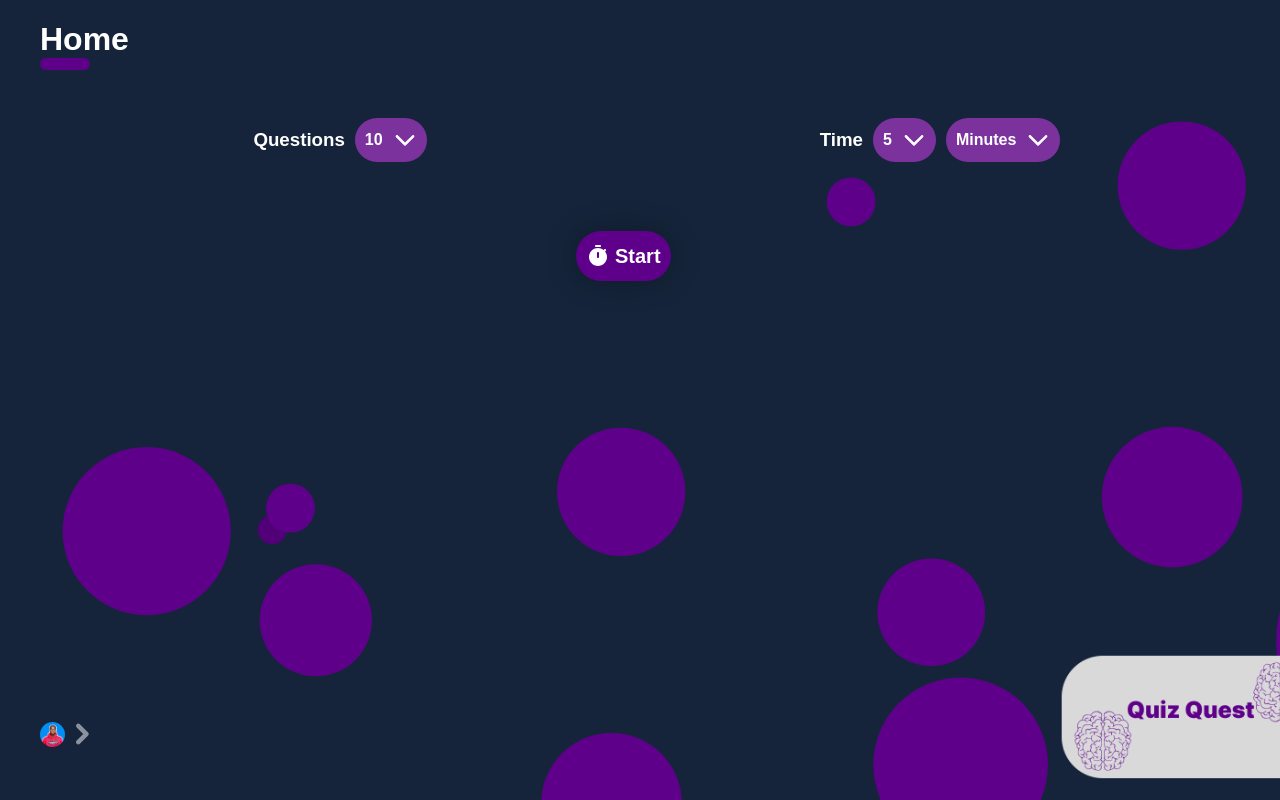
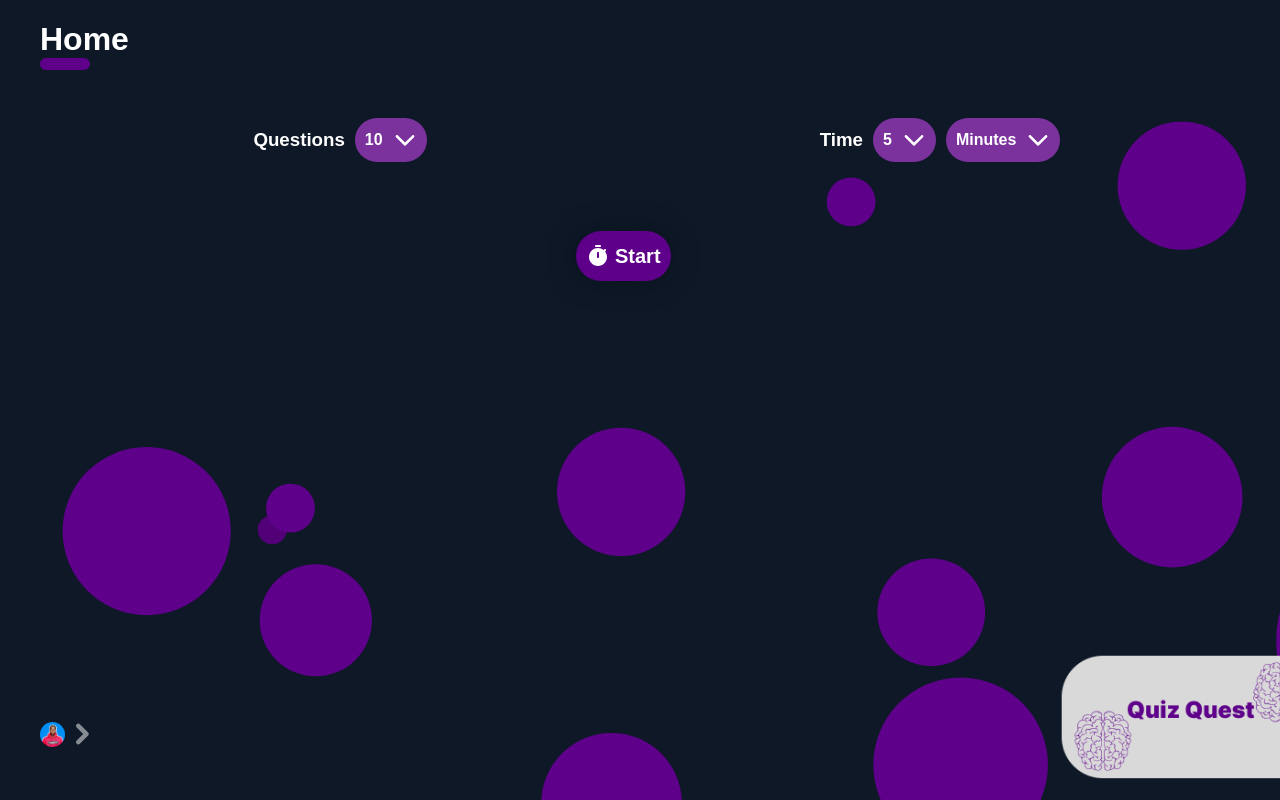
Before and after one commit to joe-ani/quiz-quest-react-project, a React (Create React App) app: page / in a window 1280 px wide. Shown: the top 800 px of the page. Built offline with nearby package versions, Linux system fonts and the light colour scheme.

Commit message:
made changes🪄

```diff
--- a/src/index.css
+++ b/src/index.css
@@ -3,7 +3,7 @@ body {
   font-family: Poppins, sans-serif;
   -webkit-font-smoothing: antialiased;
   -moz-osx-font-smoothing: grayscale;
-  background-color: #15243a;
+  background-color: #0e1827;
   overflow: hidden;
 }
 
```
